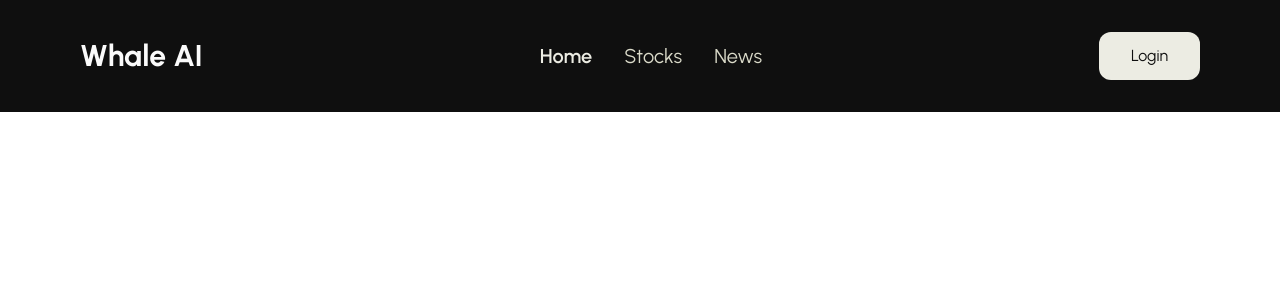
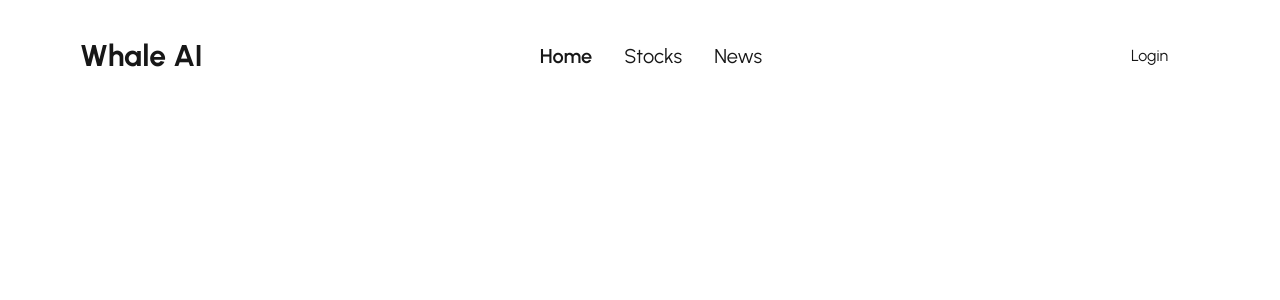
Before and after one commit to bccfilkom/whale-ai-client, a Next.js app: page / in a window 1280 px wide. Shown: the top 300 px of the page. Built offline with nearby package versions, Linux system fonts and the light colour scheme; no server answers.

Commit message:
style: update design system

```diff
--- a/tailwind.config.ts
+++ b/tailwind.config.ts
@@ -9,13 +9,25 @@
   theme: {
     extend: {
       colors: {
-        "base-black": "#0F0F0F",
-        "base-white": "#FBFBFB",
-        "primary-cream": "#ECECE3",
-        "primary-dark-blue": "#022D42",
-        "secondary-pale-cream": "#DADAC9",
-        "secondary-pale-yellow": "#F4FFC4",
-        "secondary-pale-blue": "#DADFDF",
+        // Base colors
+        black: "#0F0F0F",
+        white: "#FAFAFA",
+        gray: "#A1A1A1",
+
+        // Primary colors
+        "light-blue-text": "#71BFFF",
+        blue: "#256BED",
+        "blue-end": "#004B9E",
+        "black-start": "#1A1A1A",
+        "black-end": "#000710",
+
+        // Secondary colors
+        green: "#0B806A",
+        "light-green": "#D7FBE6",
+        red: "#B00B0B",
+        "light-red": "#FBD7D7",
+
+        //other
         success: {
           "100": "#20793A",
           "80": "#2AA24E",
@@ -38,6 +50,13 @@
           "20": "#FFF8E5",
         },
       },
+      gradientColorStops: () => ({
+        "gradient-blue-start": "#256BED",
+        "gradient-blue-end": "#004B9E",
+
+        "gradient-black-start": "#1A1A1A",
+        "gradient-black-end": "#000710",
+      }),
       container: {
         center: true,
         padding: {
```
